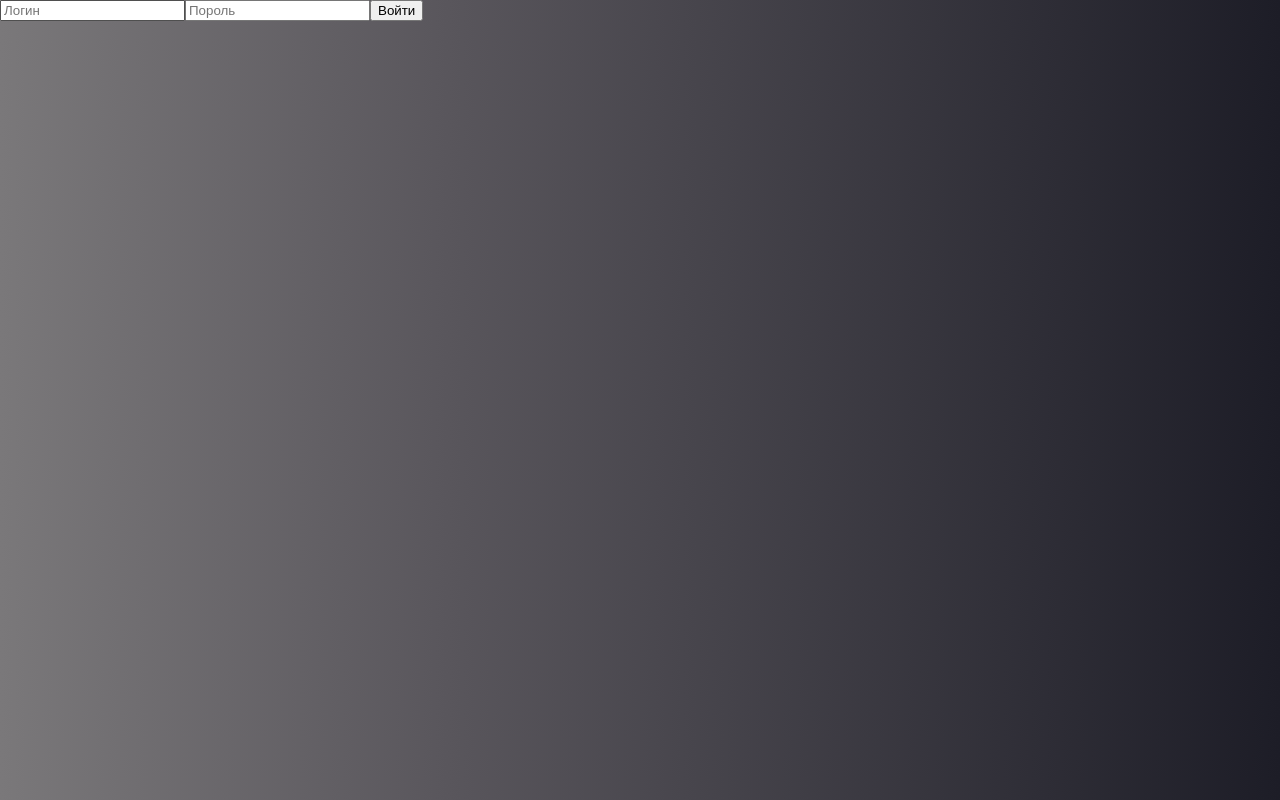
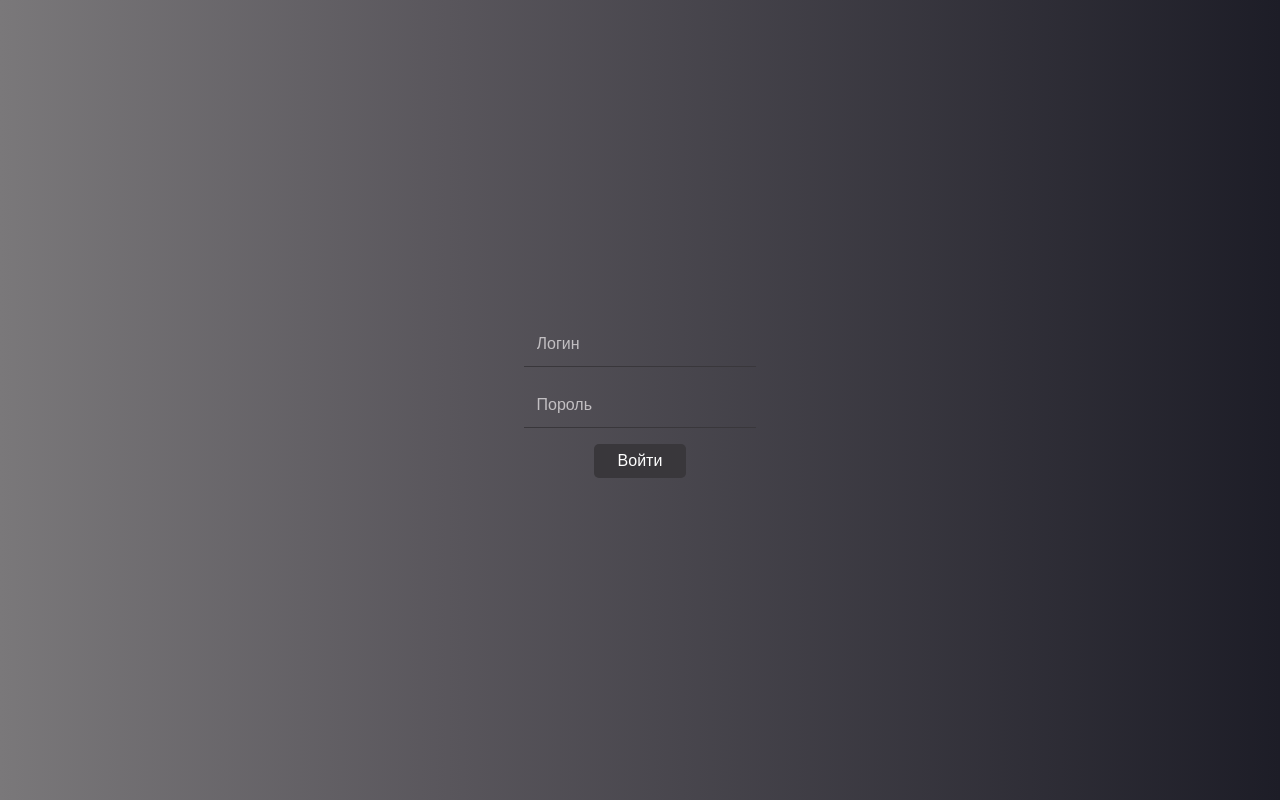
Before and after one commit to inacio000/todo-list, a React (Vite) app: page /login in a window 1280 px wide. Built offline with nearby package versions, Linux system fonts and the light colour scheme.

Commit message:
feat(style): add login page style

```diff
--- a/src/pages/LoginPage.tsx
+++ b/src/pages/LoginPage.tsx
@@ -2,6 +2,7 @@ import React, { useState } from 'react';
 import { useDispatch } from 'react-redux';
 import { login } from '../features/authSlice';
 import { useNavigate } from 'react-router-dom';
+import styles from './Styles/style.module.scss'
 
 const LoginPage: React.FC = () => {
   const [username, setUsername] = useState('');
@@ -20,7 +21,10 @@ const LoginPage: React.FC = () => {
   };
 
   return (
-    <form onSubmit={handleSubmit}>
+    <form
+      onSubmit={handleSubmit}
+      className={styles.form}
+    >
       <input
         type="text"
         placeholder="Логин"
--- a/src/pages/Styles/style.module.scss
+++ b/src/pages/Styles/style.module.scss
@@ -1,3 +1,23 @@
+.headerContainer {
+    width: 100%;
+    display: flex;
+    justify-content: flex-end;
+    padding: 1rem;
+}
+
+.logoutButton {
+    padding: 0.5rem 1rem;
+    background-color: var(--redwood);
+    color: white;
+    border: none;
+    border-radius: 5px;
+    cursor: pointer;
+
+    &:hover {
+        opacity: 0.9;
+    }
+}
+
 .ToDoPage {
     max-width: 900PX;
     min-height: 90vh;
@@ -9,3 +29,45 @@
     flex-direction: column;
     align-items: center;
 }
+
+.form {
+    height: 100vh;
+    display: flex;
+    flex-direction: column;
+    justify-content: center;
+    align-items: center;
+    gap: 1rem;
+
+    input {
+        width: auto;
+        padding: 0.8rem;
+        background-color: transparent;
+        color: #fff;
+        text-align: start;
+
+        border-top: none;
+        border-left: none;
+        border-right: none;
+        border-bottom: 1px solid var(--jet-black);
+
+        font-size: 1rem;
+        outline: none;
+
+        &::placeholder {
+            color: var(--french-gray);
+        }
+    }
+
+    button {
+        width: auto;
+        gap: .5rem;
+        padding: 0.5rem 1.5rem;
+        border: none;
+        background-color: var(--jet-black);
+        border-radius: 5px;
+        color: white;
+        font-size: 1rem;
+        cursor: pointer;
+
+    }
+}
```
